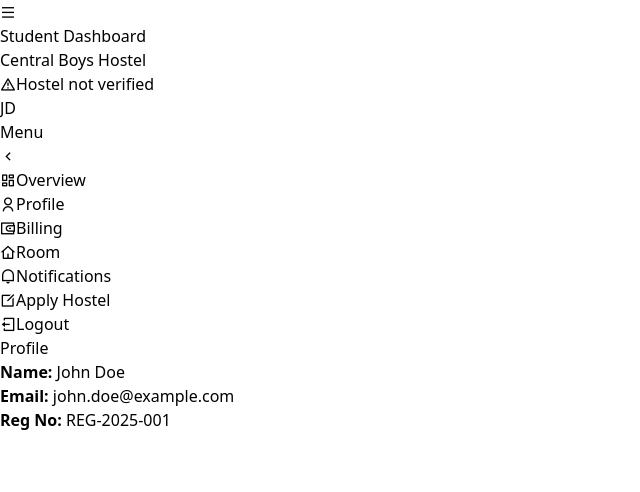
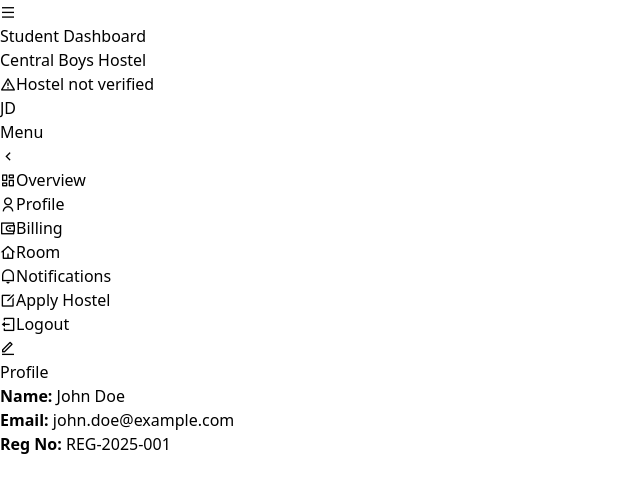
Before and after one commit to sihina3436/Hostel-Management-System-React-Express-Mysql, a React app in the folder frontend/: page /student-dashboard in a window 1280 px wide. Both pictures are taken after a click on the button "Profile". Shown: the top 492 px of the page, without its empty margins (0-640 px from the left). Built offline with nearby package versions, Linux system fonts and the light colour scheme; the HTML template or start-up script is replaced by a standard one.

Commit message:
Add edit button to profile section in StudentDashboard

```diff
--- a/frontend/src/pages/StudentDashboard.jsx
+++ b/frontend/src/pages/StudentDashboard.jsx
@@ -309,7 +309,16 @@ const StudentDashboard = () => {
 
     if (selected === "profile") {
       return (
-        <div className="p-6 bg-white rounded shadow">
+        <div className="p-6 bg-white rounded shadow relative">
+          <button
+            onClick={openEditModal}
+            className="absolute top-3 right-3 p-2 rounded hover:bg-gray-100 text-gray-600"
+            aria-label="Edit profile"
+            title="Edit profile"
+          >
+            <i className="ri-edit-line text-lg" />
+          </button>
+
           <h3 className="font-medium text-lg mb-4">Profile</h3>
           <p><strong>Name:</strong> {student?.name}</p>
           <p><strong>Email:</strong> {student?.email}</p>
```
